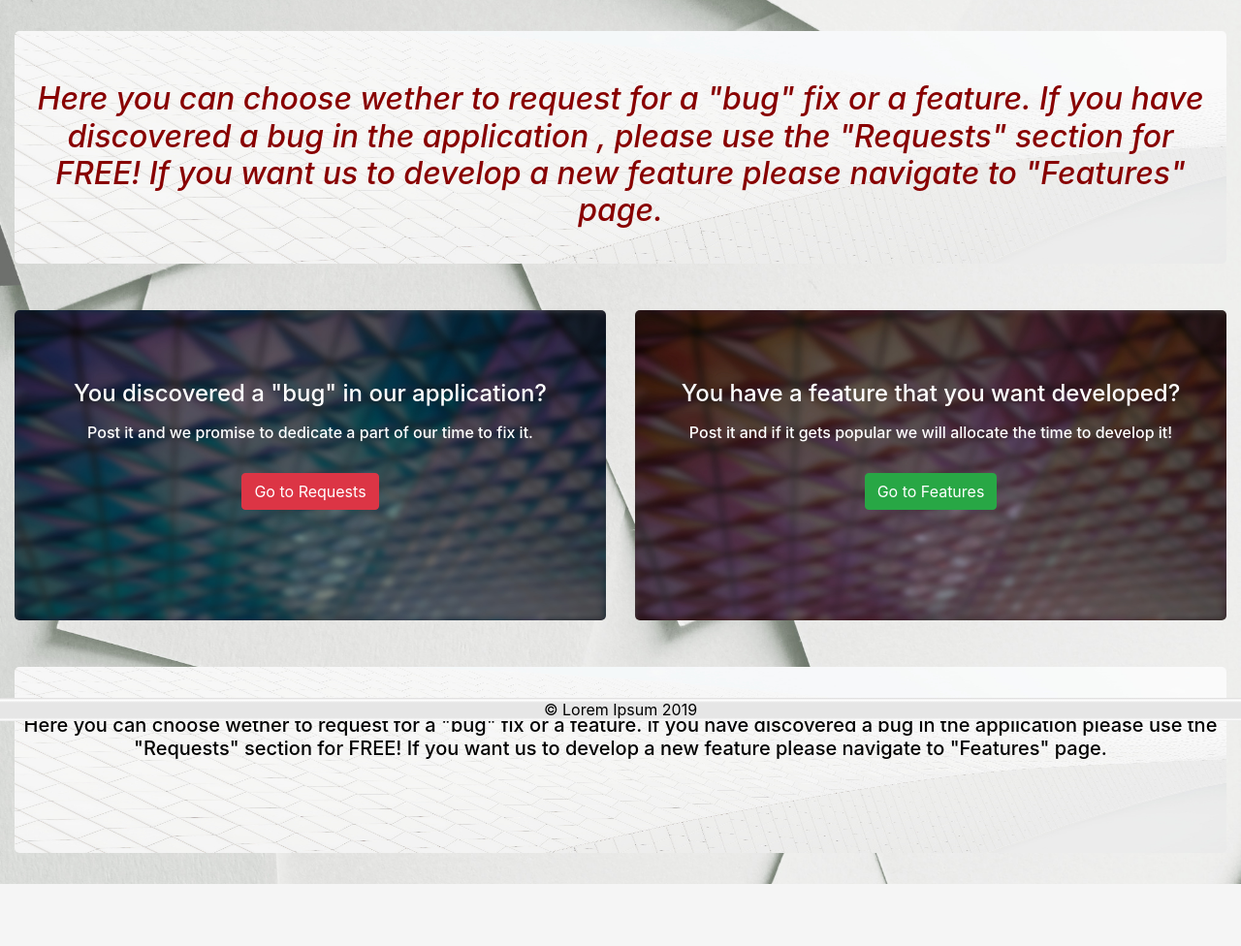
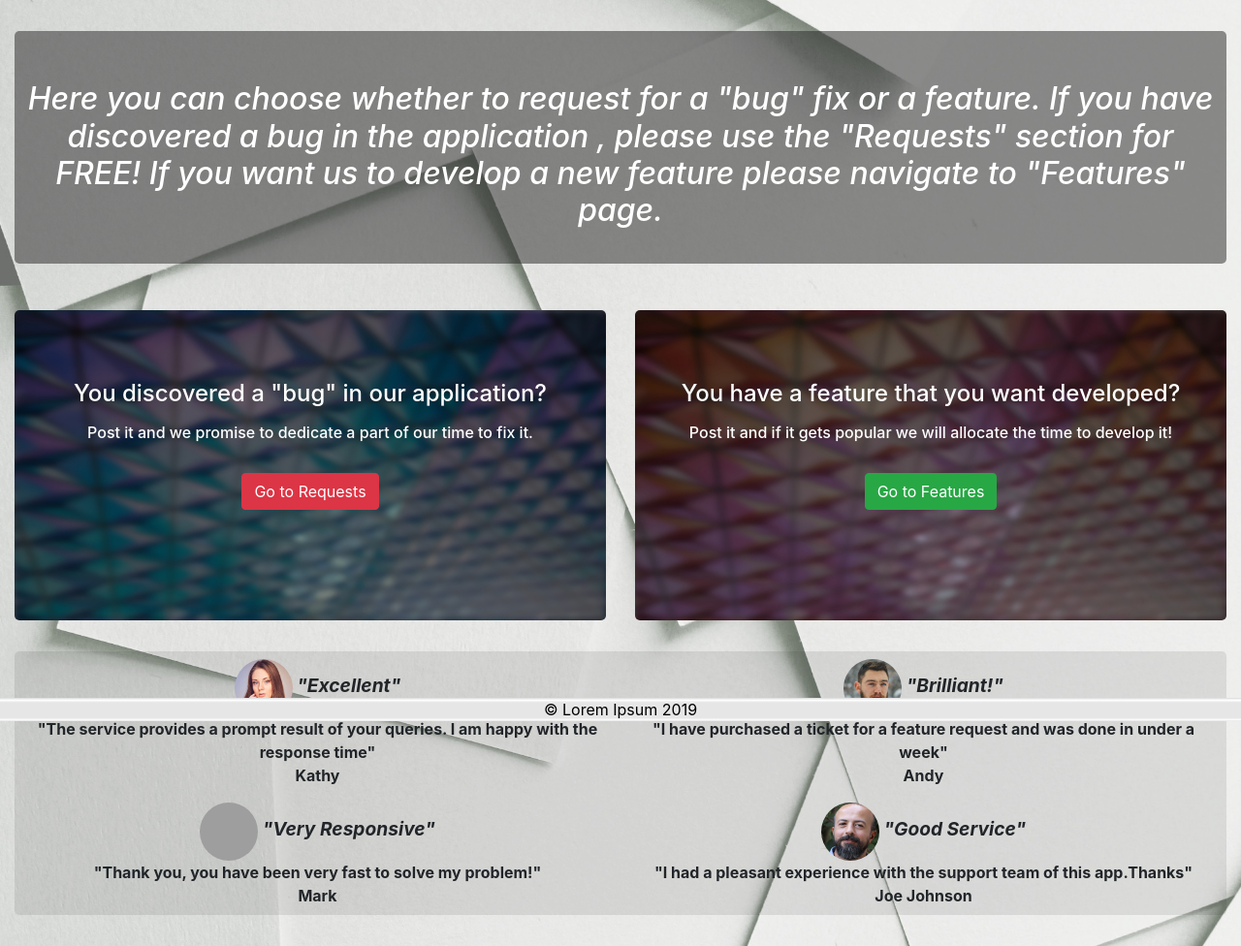
Before and after one commit to flo0909/djangoprj1, a Django app: page / in a window 1280 px wide. Shown: the part 56-1032 px from the top of the page at 97% size. Before the commit the page ends 968 px from the top, so only its background shows below. Run offline with Django 3.2, Linux system fonts and the light colour scheme; some libraries are stand-ins or nearby versions; grey boxes are pictures that could not be loaded.

Commit message:
Front end changed, bottom-info - user-stories

```diff
--- a/app1/templates/app1/index.html
+++ b/app1/templates/app1/index.html
@@ -17,7 +17,7 @@
 
    <div class="top-info text-center">
       <br>
-      <p class="mt-4 ml-2 mr-2 top-info-text h4"><em>Here you can choose wether to request
+      <p class="mt-4 ml-2 mr-2 top-info-text h4"><em>Here you can choose whether to request
          for a "bug" fix or a feature. If you have discovered a bug in the application ,
           please use the "Requests" section for FREE!
          If you want us to develop a new feature please navigate to "Features" page.</em>
@@ -52,13 +52,53 @@
          </div>
       </div>
    </div>
-   <div class="bottom-info text-center">
-      <br>
-      <p class="mt-4 ml-2 mr-2  h5">Here you can choose wether to request for a "bug" fix or a feature. If you have
-         discovered a bug in the application please use the "Requests" section for FREE!
-         If you want us to develop a new feature please navigate to "Features" page.
-      </p>
+
+
+   <div class="bottom-info container-fluid">
+      <div class="row " >
+            <div class="col-md-6 mt-2 mb-2" >
+
+                  <div class="text-center" >
+                        <img src="https://djangoprj1.s3.amazonaws.com/media/user_images/face1.jpg" alt="..." class="rounded-circle" height="60px" width="60px">&nbsp;<strong><em style="font-size:1.2em;">"Excellent"</em></strong>
+                  </div>
+                  <div class="text-justify text-center" style="font-weight:700;" >"The service provides a prompt result of your queries. I am happy with the response time"</div>
+                  <div class="text-center"style="font-weight:700;" >Kathy</div>
+            </div>
+
+            <div class="col-md-6 mt-2 mb-2" >
+
+               <div  class="text-center">
+                     <img src="https://djangoprj1.s3.amazonaws.com/media/user_images/face5.jpg" alt="..." class="rounded-circle" height="60px" width="60px">&nbsp;<strong><em style="font-size:1.2em;">"Brilliant!"</em></strong>
+               </div>
+               <div class="text-justify text-center" style="font-weight:700;" >"I have purchased a ticket for a feature request and was done in under a week"</div>
+               <div class="text-center"style="font-weight:700;" >Andy</div>
+            </div>
+
+            <div class="col-md-6 mt-2 mb-2" >
+
+                  <div  class="text-center">
+                        <img src="https://djangoprj1.s3.amazonaws.com/media/user_images/face3.jpg" alt="..." class="rounded-circle" height="60px" width="60px">&nbsp;<strong><em style="font-size:1.2em;">"Very Responsive"</em></strong>
+                  </div>
+                  <div class="text-justify text-center" style="font-weight:700;" >"Thank you, you have been very fast to solve my problem!"</div>
+                  <div class="text-center"style="font-weight:700;" >Mark</div>
+            </div>
+
+            <div class="col-md-6 mt-2 mb-2" >
+
+                  <div  class="text-center">
+                        <img src="https://djangoprj1.s3.amazonaws.com/media/user_images/face4.jpg" alt="..." class="rounded-circle" height="60px" width="60px">&nbsp;<strong><em style="font-size:1.2em;">"Good Service"</em></strong>
+                  </div>
+                  <div class="text-justify text-center" style="font-weight:700;">"I had a pleasant experience with the support team of this app.Thanks"</div>
+                  <div class="text-center"style="font-weight:700;" >Joe Johnson</div>
+               </div>
+
+
+      </div>
    </div>
+
+
+
+
 
 </div>
 
--- a/app1/templates/app1/postslist.html
+++ b/app1/templates/app1/postslist.html
@@ -36,7 +36,7 @@
       <li class="list-group-item">Date Posted:&nbsp; <strong>{{userpost.date_posted}}</strong></li>
       <li class="list-group-item">Post Votes :&nbsp;<strong> {{userpost.votes}}</strong></li>
       {% if userpost.done %}
-      <li class="list-group-item" style="background-color:rgb(255, 205, 193);"><strong>This post has now been
+      <li class="list-group-item" style="background-color:rgb(255, 205, 193, 0.7);"><strong>This post has now been
             completed!</strong></li>
       {% endif %}
    </ul>
--- a/app1/views.py
+++ b/app1/views.py
@@ -1,4 +1,5 @@
 from django.shortcuts import render, redirect, reverse
+from feature.models import Ticket
 from .models import UserPost, Answer
 from .forms import PostForm, AnswerForm
 from django.shortcuts import get_object_or_404
@@ -11,7 +12,13 @@ from django.core.exceptions import ObjectDoesNotExist
 
 
 def index(request):
-    return render(request, 'app1/index.html')
+
+    profile = UserProfile.objects.all()
+    ticket = Ticket.objects.exclude(votes__lt=200)
+
+
+
+    return render(request, 'app1/index.html', {'profile':profile, 'ticket':ticket})
 
 
 @login_required
--- a/djangoprj1/static/style.css
+++ b/djangoprj1/static/style.css
@@ -47,22 +47,20 @@ body{
 .top-info{
     min-height:15rem;
     border-radius:5px;
-    background-color:rgb(216, 69, 1, 0.1);
-    background-image: url('/static/images/toppattern.jpg');
+    background-color:rgba(36, 36, 36, 0.5);
     background-size: 100% 100%;
     margin-bottom:2rem;
     margin-top:2rem;
-    color:rgb(136, 0, 0);
+    color:white;
 }
 .bottom-info{
-    min-height:12rem;
+    min-height:15rem;
     border-radius:5px;
-    background-color:rgb(15, 75, 46);
-    background-image: url('/static/images/toppattern.jpg');
-    background-size: 100% 100%;
-    color:rgb(0, 0, 0);
     margin-bottom:2rem;
-    margin-top:2rem;
+    margin-top:1rem;
+    background-color:rgba(36, 36, 36, 0.1);
+
+
 }
 
 .brand-text{
--- a/feature/templates/feature/ticketlist.html
+++ b/feature/templates/feature/ticketlist.html
@@ -35,8 +35,9 @@
       </li>
       <li class="list-group-item">Date Posted: <strong>{{ticket.date_posted}}</strong></li>
       <li class="list-group-item">Ticket Votes : <strong>{{ticket.votes}}</strong></li>
+
       {% if ticket.done %}
-      <li class="list-group-item" style="background-color:rgb(255, 205, 193);"><strong>This ticket has now been
+      <li class="list-group-item" style="background-color:rgb(255, 205, 193, 0.7);"><strong>This ticket has now been
             completed!</strong></li>
       {% endif %}
    </ul>
```
Also changed, not shown: README.md.
